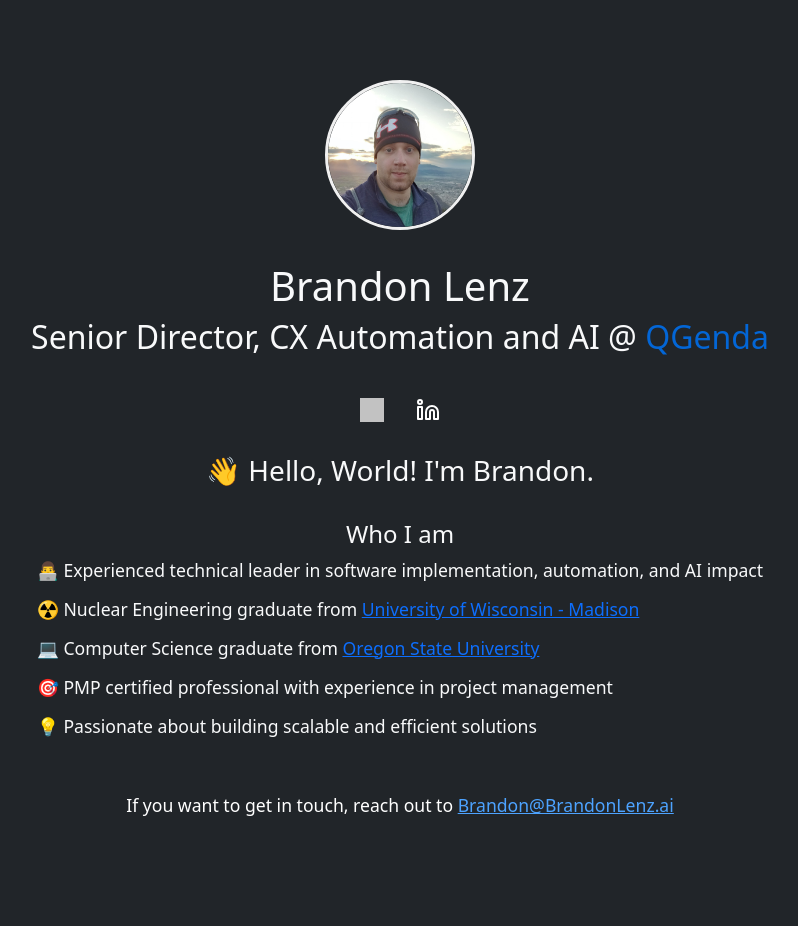
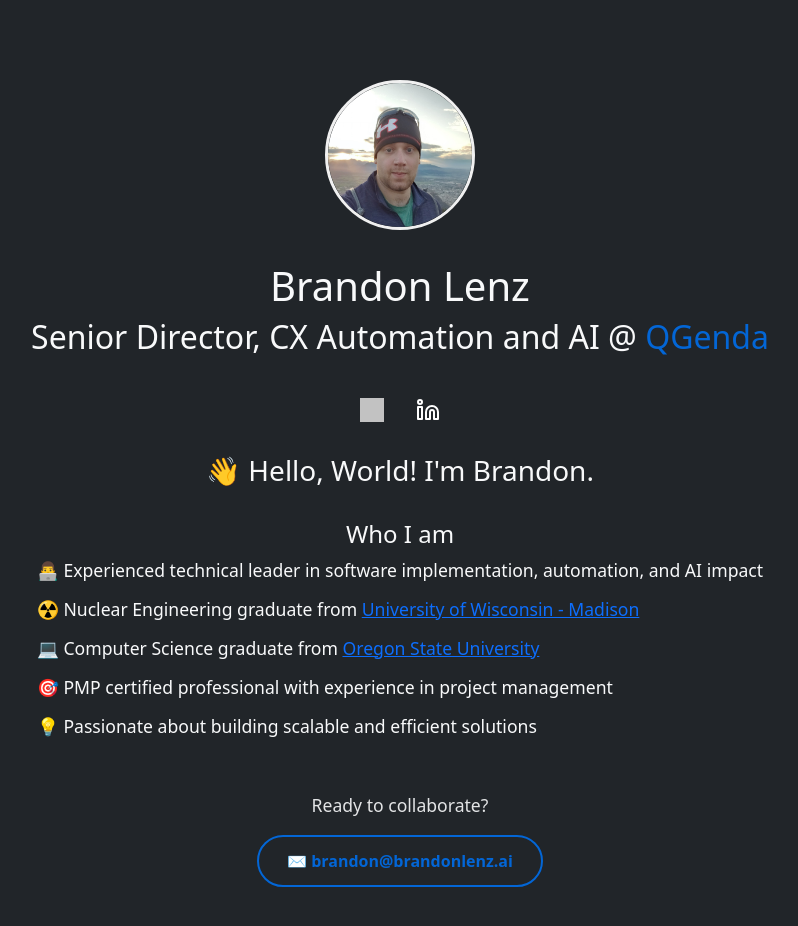
Before and after one commit to Vikesfoeva/my_site, a React (Create React App) app: page / in a window 1280 px wide. Shown: the top 926 px of the page, without its empty margins (240-1038 px from the left). Before the commit the page ends 891 px from the top, so only its background shows below. Built offline with nearby package versions, Linux system fonts and the light colour scheme; grey boxes are pictures that could not be loaded.

Commit message:
email updates

```diff
--- a/src/App.js
+++ b/src/App.js
@@ -1,10 +1,18 @@
-import React from 'react';
+import React, { useState } from 'react';
 import './css/App.css';
 import profilePic from './images/self_picture.jpg';
 import githubIcon from './images/icons/github.svg';
 import linkedinIcon from './images/icons/linkedin.svg';
 
 function App() {
+  const [copied, setCopied] = useState(false);
+
+  const copyEmail = () => {
+    navigator.clipboard.writeText('brandon@brandonlenz.ai');
+    setCopied(true);
+    setTimeout(() => setCopied(false), 2000);
+  };
+
   return (
     <div className="container">
       <div className="content">
@@ -41,8 +49,21 @@ function App() {
             </ul>
           </div>
         </div>
-        <div className="contact-blurb">
-          <p>If you want to get in touch, reach out to <a href="mailto:Brandon@BrandonLenz.ai">Brandon@BrandonLenz.ai</a></p>
+        <div className="contact-section">
+          <p className="contact-intro">Ready to collaborate?</p>
+
+          <button
+            onClick={copyEmail}
+            className={`btn-email ${copied ? 'copied' : ''}`}
+            aria-label="Copy email address to clipboard"
+          >
+            <span className="btn-text">
+              {copied ? '✓ Copied!' : '✉️ brandon@brandonlenz.ai'}
+            </span>
+
+            {/* Tooltip: Only renders if NOT copied yet to keep UI clean */}
+            {!copied && <span className="tooltip">Click to copy</span>}
+          </button>
         </div>
       </div>
     </div>
--- a/src/css/App.css
+++ b/src/css/App.css
@@ -159,14 +159,114 @@ h4 {
   }
 }
 
-.contact-blurb {
-  margin-top: 2.5rem;
-  font-size: 1.1rem;
-  color: #fff;
+/* Container spacing */
+.contact-section {
+  text-align: center;
+  margin: 40px 0;
 }
 
-.contact-blurb a {
-  color: #4da3ff;
-  text-decoration: underline;
-  word-break: break-all;
+.contact-intro {
+  margin-bottom: 16px;
+  font-size: 1.1rem;
+  opacity: 0.9;
 }
+
+/* --- Button Core Styles --- */
+.btn-email {
+  position: relative; /* Anchors the tooltip */
+  display: inline-flex;
+  align-items: center;
+  justify-content: center;
+  background-color: transparent;
+  border: 2px solid #0366d6;
+  color: #0366d6;
+  padding: 12px 28px;
+  border-radius: 50px; /* Fully rounded pill shape */
+  font-family: inherit;
+  font-weight: 600;
+  font-size: 1rem;
+  cursor: pointer;
+  transition: all 0.2s cubic-bezier(0.4, 0, 0.2, 1);
+  outline: none;
+
+  /* Entrance Animation */
+  opacity: 0;
+  animation: fadeInUp 0.8s ease-out forwards;
+  animation-delay: 0.5s; /* Wait for other content to load */
+}
+
+/* Hover State: Invert colors */
+.btn-email:hover {
+  background-color: #0366d6;
+  color: #fff;
+  transform: translateY(-1px); /* Subtle lift */
+  box-shadow: 0 4px 12px rgba(3, 102, 214, 0.2);
+}
+
+/* Active/Click State */
+.btn-email:active {
+  transform: translateY(0);
+}
+
+/* Success State (Optional styling when copied) */
+.btn-email.copied {
+  border-color: #28a745;
+  color: #28a745;
+  background-color: transparent;
+  cursor: default;
+}
+
+/* --- Tooltip Styles --- */
+.tooltip {
+  position: absolute;
+  bottom: 140%; /* Starts slightly higher */
+  left: 50%;
+  transform: translateX(-50%);
+
+  background-color: #333; /* Dark tooltip */
+  color: #fff;
+  padding: 6px 12px;
+  border-radius: 6px;
+  font-size: 0.75rem;
+  font-weight: 500;
+  white-space: nowrap;
+  pointer-events: none; /* Prevents tooltip from blocking clicks */
+
+  /* Animation Setup */
+  opacity: 0;
+  visibility: hidden;
+  transition: all 0.2s ease;
+  z-index: 10;
+}
+
+/* The little arrow pointing down */
+.tooltip::after {
+  content: "";
+  position: absolute;
+  top: 100%; /* Bottom of tooltip */
+  left: 50%;
+  margin-left: -5px;
+  border-width: 5px;
+  border-style: solid;
+  border-color: #333 transparent transparent transparent;
+}
+
+/* Reveal Tooltip on Hover */
+/* We use the button's hover state to trigger the tooltip inside it */
+.btn-email:hover .tooltip {
+  opacity: 1;
+  visibility: visible;
+  bottom: 125%; /* Slides down slightly into position */
+}
+
+/* --- Animations --- */
+@keyframes fadeInUp {
+  from {
+    opacity: 0;
+    transform: translateY(20px);
+  }
+  to {
+    opacity: 1;
+    transform: translateY(0);
+  }
+}
```
